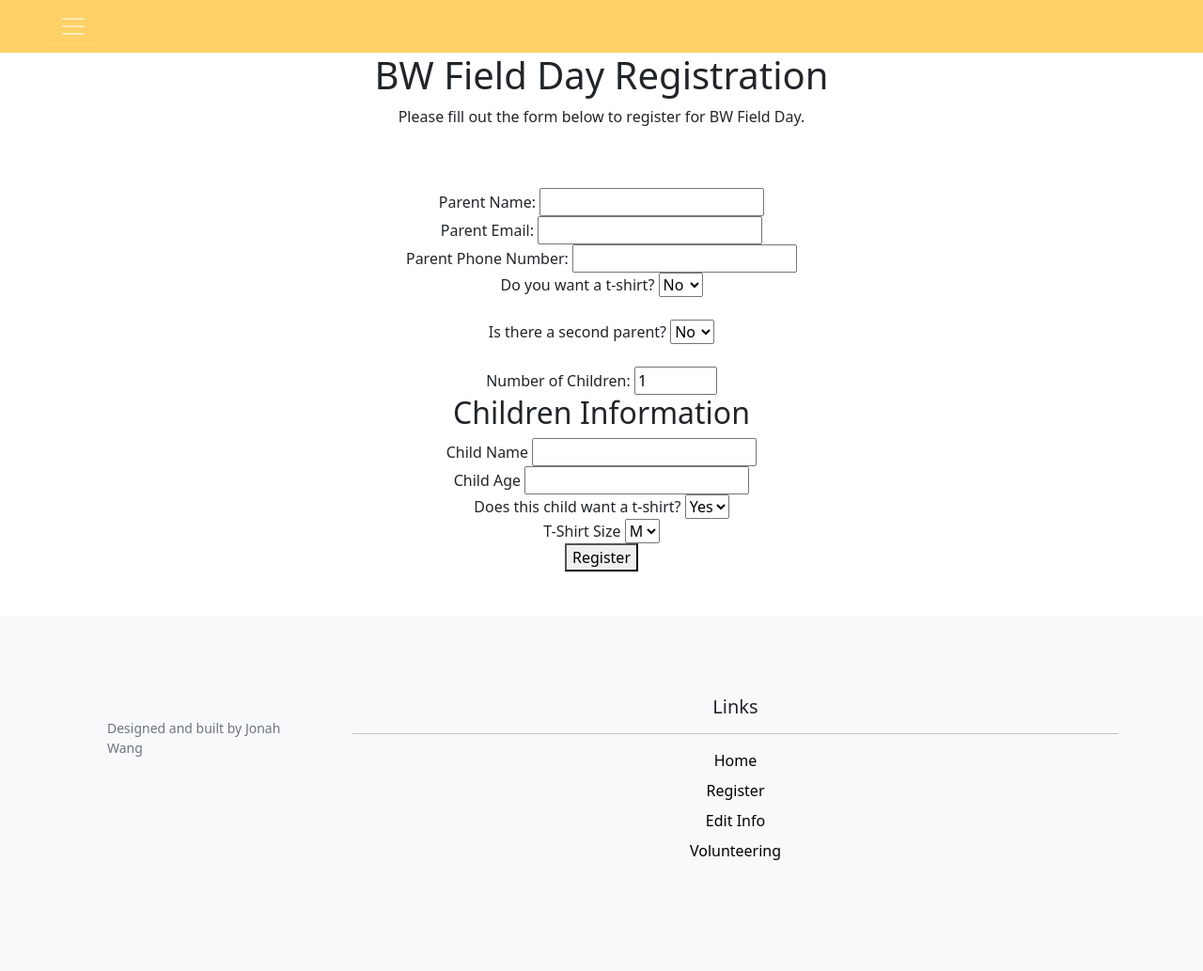
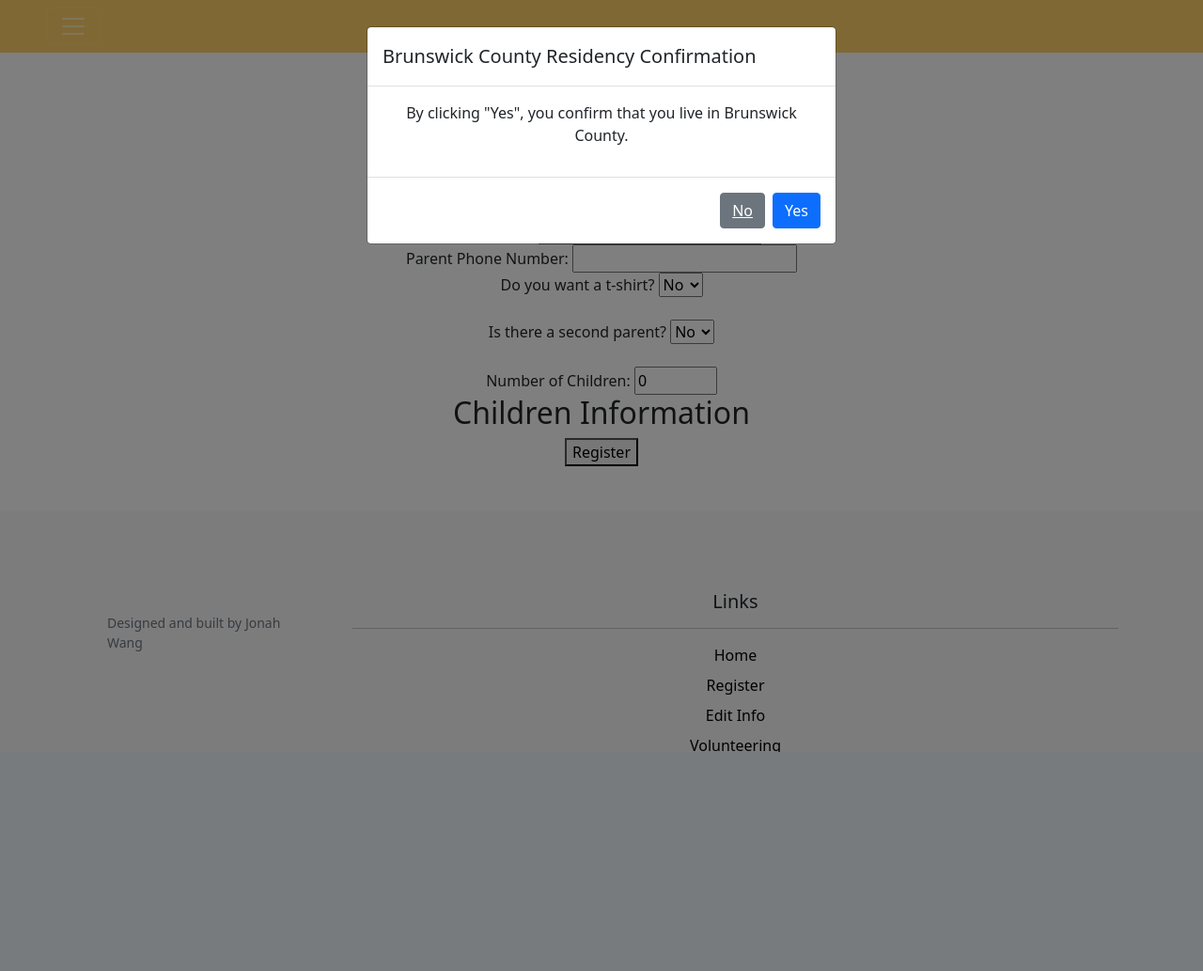
Before and after one commit to AjaxAcheles/BWFieldDay, a Flask app: page /register in a window 1280 px wide. Shown: the whole page at 94% size. After the commit the page ends 800 px from the top, so only its background shows below. Run offline with Flask 3, Linux system fonts and the light colour scheme.

Commit message:
added residency confermation pop up in registration page.

```diff
--- a/templates/register.html
+++ b/templates/register.html
@@ -6,18 +6,36 @@
 {% endblock %}
 
 {% block content %}
+    <!-- The popup div -->
+    <div class="modal fade" id="residencyModal" data-bs-backdrop="static" data-bs-keyboard="false" tabindex="-1" aria-labelledby="residencyModalLabel" aria-hidden="true">
+        <div class="modal-dialog">
+            <div class="modal-content">
+                <div class="modal-header">
+                    <h5 class="modal-title" id="residencyModalLabel">Brunswick County Residency Confirmation</h5>
+                </div>
+                <div class="modal-body">
+                    <p>By clicking "Yes", you confirm that you live in Brunswick County.</p>
+                </div>
+                <div class="modal-footer">
+                    <button id="residency-no-button" type="button" class="btn btn-secondary"><a class="text-white link-underline-opacity-0" href="{{url_for('home')}}">No</a></button>
+                    <button id="residency-yes-button" type="button" class="btn btn-primary" data-bs-dismiss="modal">Yes</button>
+                </div>
+            </div>
+        </div>
+    </div>
+    <!-- the form -->
     <form class="text-center" action="/register" method="POST">
         <div>
             <label for="parent-1-name">Parent Name:</label>
-            <input type="text" id="parent-1-name" name="parent-1-name" required>
+            <input type="text" id="parent-1-name" name="parent-1-name" >
         </div>
         <div>
             <label for="parent-email">Parent Email:</label>
-            <input type="email" id="parent-email" name="parent-email" required>
+            <input type="email" id="parent-email" name="parent-email" >
         </div>
         <div>
             <label for="parent-phone-number">Parent Phone Number:</label>
-            <input type="tel" id="parent-phone-number" name="parent-phone-number" required>
+            <input type="tel" id="parent-phone-number" name="parent-phone-number" >
         </div>
         <div>
             <label for="parent-1-t-shirt-option">Do you want a t-shirt?</label>
@@ -46,7 +64,7 @@
         <div id="parent-2-info-container" style="display: none;">
             <div>
                 <label for="parent-1-name">Parent Name:</label>
-                <input type="text" id="parent-1-name" name="parent-1-name" required>
+                <input type="text" id="parent-1-name" name="parent-1-name" >
             </div>
             <div>
                 <label for="parent-2-t-shirt-option">Do you want a t-shirt?</label>
@@ -67,42 +85,23 @@
 
         <div>
             <label for="number-of-children">Number of Children:</label>
-            <input type="number" id="number-of-children" name="number-of-children" min="1" max="10" value=1 required>
+            <input type="number" id="number-of-children" name="number-of-children" min="1" max="10" value=0 >
         </div>
 
         <h2>Children Information</h2>
         <div id="children-info-container">
-            <!--.children-info will be duplicated/removed when #number-of-children is changed -->
-            <div class="children-info" id="child-1-info">
-                <div>
-                    <label for="child-1-name">Child Name</label>
-                    <input type="text" id="child-1-name" name="child-1-name" required>
-                </div>
-                <div>
-                    <label for="child-1-age">Child Age</label>
-                    <input type="text" id="child-1-age" name="child-1-age" required>
-                </div>
-                <div>
-                    <label for="child-1-t-shirt-option">Does this child want a t-shirt?</label>
-                    <select class="child-t-shirt-option" data-childNumber="1" name="child-1-t-shirt-option" id="child-1-t-shirt-option">
-                        <option value="true">Yes</option>
-                        <option value="false">No</option>
-                    </select>
-                </div>
-                <div id="child-1-t-shirt-size-container">
-                    <label for="child-1-t-shirt-size">T-Shirt Size</label>
-                    <select name="child-1-t-shirt-size" id="child-1-t-shirt-size">
-                        <option value="M">M</option>
-                        <option value="L">L</option>
-                    </select>
-                </div>
-            </div>
         </div>
 
         <button type="submit">Register</button>
     </form>
 <!--parent needs t-shirt, child needs option to not get t-shirt-->
     <script>
+
+        // when the page loads, show the pop up.
+        $(document).ready(function() {
+            $('#residencyModal').modal('show');
+        });
+
         // after detecting a change in the value of #number-of-children, set the variable numChildren to the new value
         var numChildren = $("#number-of-children").val();
 
@@ -110,8 +109,6 @@
             var newNumChildren = $("#number-of-children").val();
             numChildren = Number(numChildren);
             newNumChildren = Number(newNumChildren);
-
-            console.log(numChildren, newNumChildren, numChildren + 3);
 
             // if numChildren has decreased
             if (newNumChildren < numChildren) {
@@ -131,15 +128,15 @@
                     <div class="children-info" id="child-${index}-info">
                         <div>
                             <label for="child-${index}-name">Child Name</label>
-                            <input type="text" id="child-${index}-name" name="child-${index}-name" required>
+                            <input type="text" id="child-${index}-name" name="child-${index}-name" >
                         </div>
                         <div>
                             <label for="child-${index}-age">Child Age</label>
-                            <input type="text" id="child-${index}-age" name="child-${index}-age" required>
+                            <input type="text" id="child-${index}-age" name="child-${index}-age" >
                         </div>
                         <div>
                             <label for="child-${index}-t-shirt-option">Does this child want a t-shirt?</label>
-                            <select name="child-${index}-t-shirt-option" id="child-${index}-t-shirt-option">
+                            <select class="child-t-shirt-option" data-childNumber="${index}" name="child-${index}-t-shirt-option" id="child-${index}-t-shirt-option">
                                 <option value="true">Yes</option>
                                 <option value="false">No</option>
                             </select>
```
